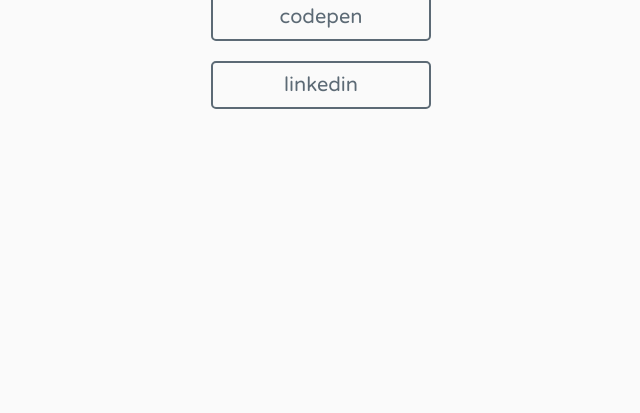
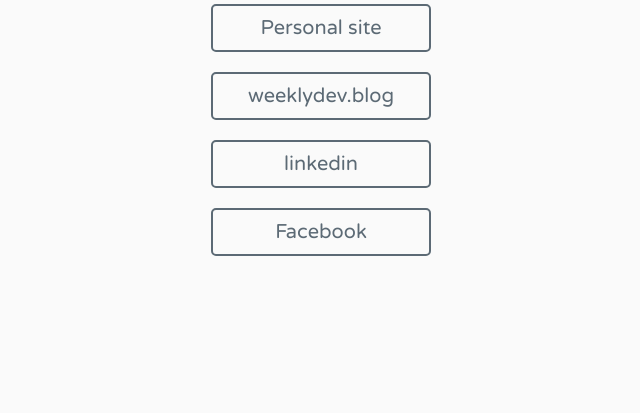
Before and after one commit to dagerzuga/dagerzuga.github.io, a website: page links.html in a window 1280 px wide. Shown: the part 387-800 px from the top of the page, without its empty margins (319-959 px from the left). Drawn offline with Linux system fonts and the light colour scheme.

Commit message:
updated links

```diff
--- a/assets/css/links.css
+++ b/assets/css/links.css
@@ -16,7 +16,8 @@
 .container-link{
     display: flex;
     align-items: center;
-    justify-content: flex-start;
+    /* justify-content: flex-start; */
+    justify-content: center;
     flex-direction: column;
     height: 100vh;
     background: #FAFAFA;
--- a/links.html
+++ b/links.html
@@ -17,10 +17,10 @@
         </div>
 
         <h2 class="link-name">@dagerzuga</h2>
-        <a href="https://weeklydev.blog/" class="row-link">blog</a>
-        <a href="https://www.dagerzuga.com/" class="row-link">site</a>
-        <a href="https://codepen.io/dagerzuga" class="row-link">codepen</a>
+        <a href="https://www.dagerzuga.com/" class="row-link">Personal site</a>
+        <a href="https://weeklydev.blog/" class="row-link">weeklydev.blog</a>
         <a href="https://www.linkedin.com/in/dagerzuga/" class="row-link">linkedin</a>
+        <a href="https://www.facebook.com/dagerzuga" class="row-link">Facebook</a>
 
     </div>
 </body>
```
Also changed, not shown: index.html (+4 -2 lines).
